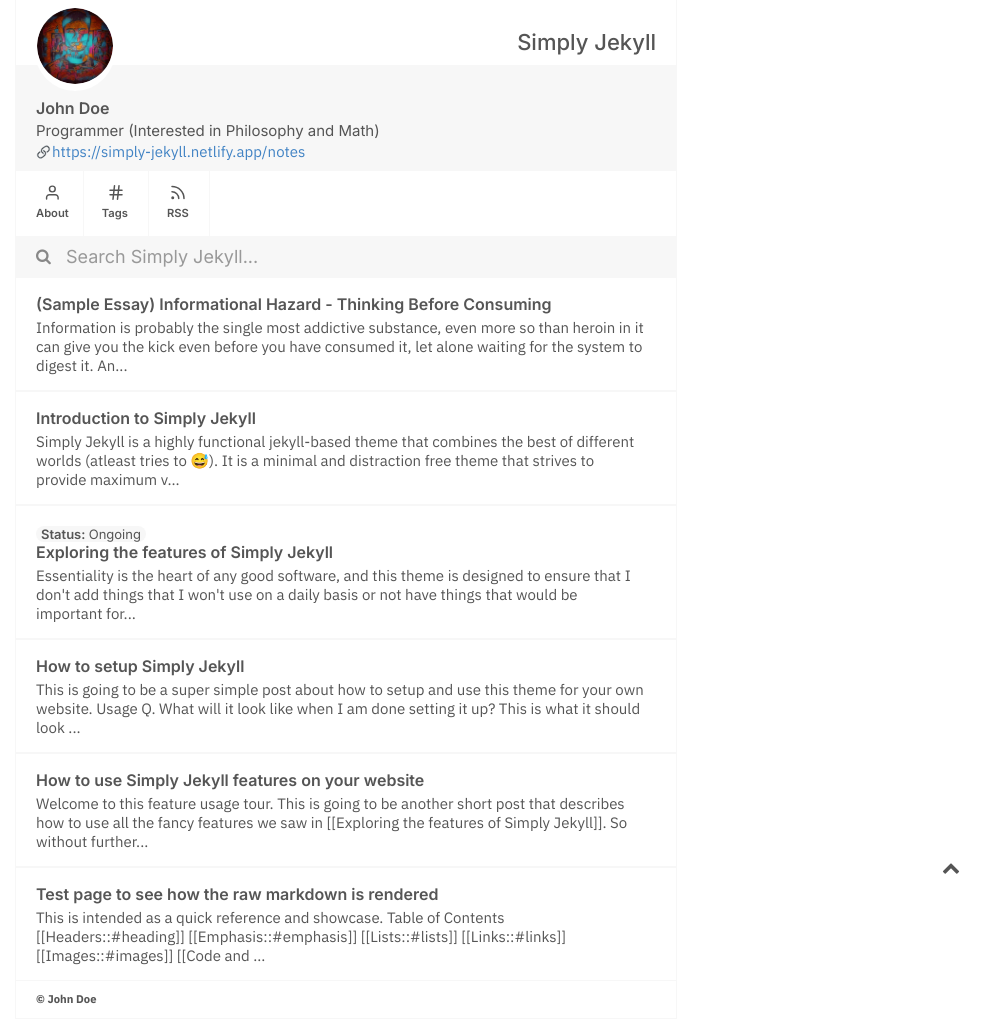
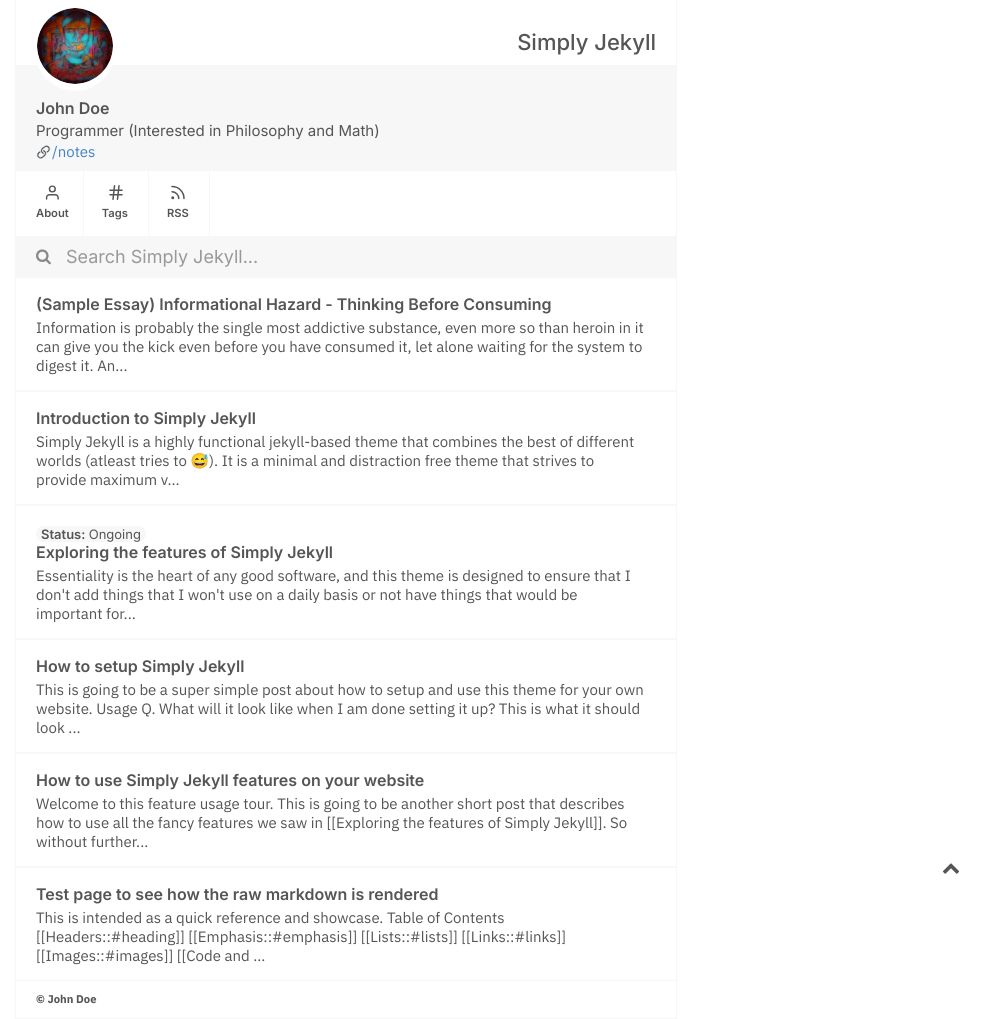
Before and after one commit to yeungndev/flashcard, a Jekyll site: the page built from index.md, in a window 1280 px wide. Shown: the whole page, without its empty margins (294-1280 px from the left). Built offline with Jekyll 4.4.1, drawn with Linux system fonts in a browser that asks for light colours.

Commit message:
updaing config

```diff
--- a/_config.yml
+++ b/_config.yml
@@ -1,12 +1,11 @@
 title: Simply Jekyll
 name: John Doe
 user_description: Programmer (Interested in Philosophy and Math)
-notes_url: "https://simply-jekyll.netlify.app"
-profile_pic: /assets/img/profile.png
-favicon: /assets/img/favicon.png
+# profile_pic: /assets/img/profile.png
+# favicon: /assets/img/favicon.png
 copyright_name: John Doe
 baseurl: "/" # the subpath of your site, e.g. /blog
-url: "https://simply-jekyll.netlify.app/" # the base hostname & protocol for your site, e.g. http://example.com
+# url: "https://simply-jekyll.netlify.app/" # the base hostname & protocol for your site, e.g. http://example.com
 encoding: utf-8
 
 # Build settings
```
